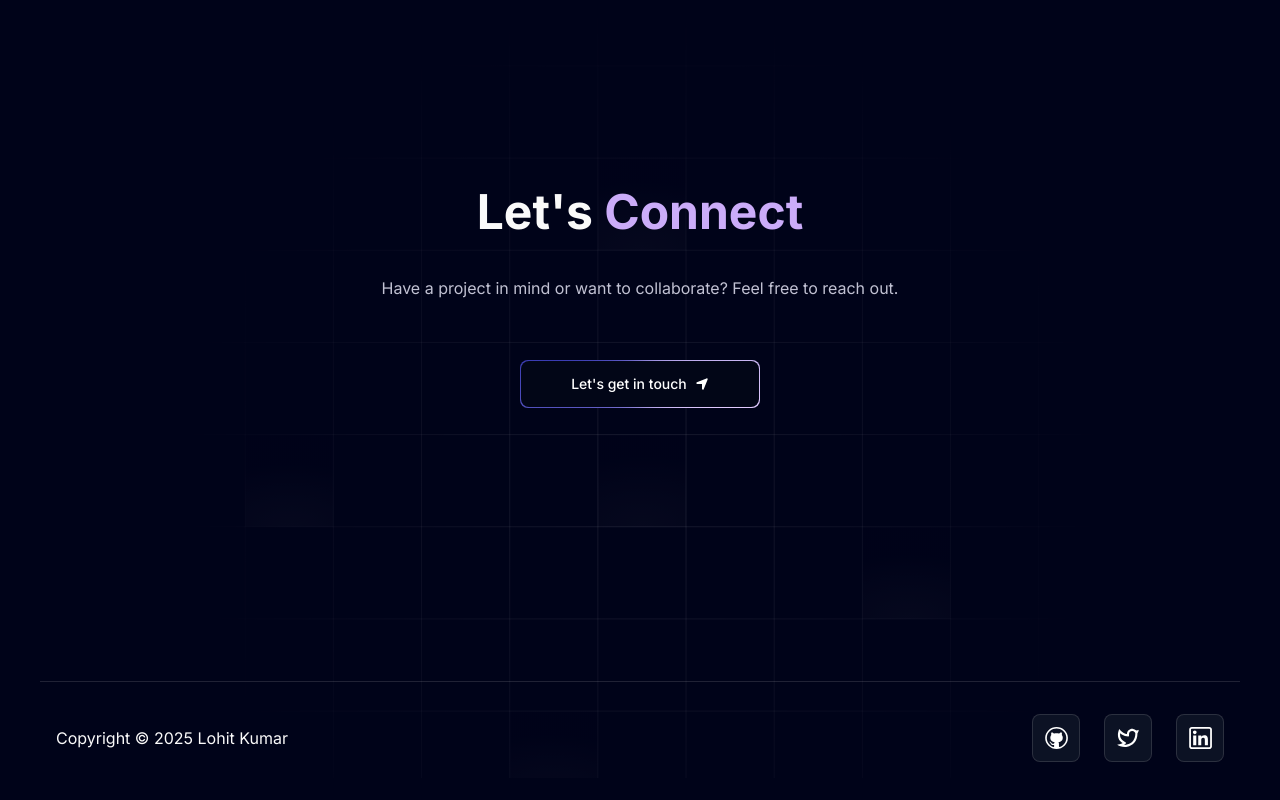
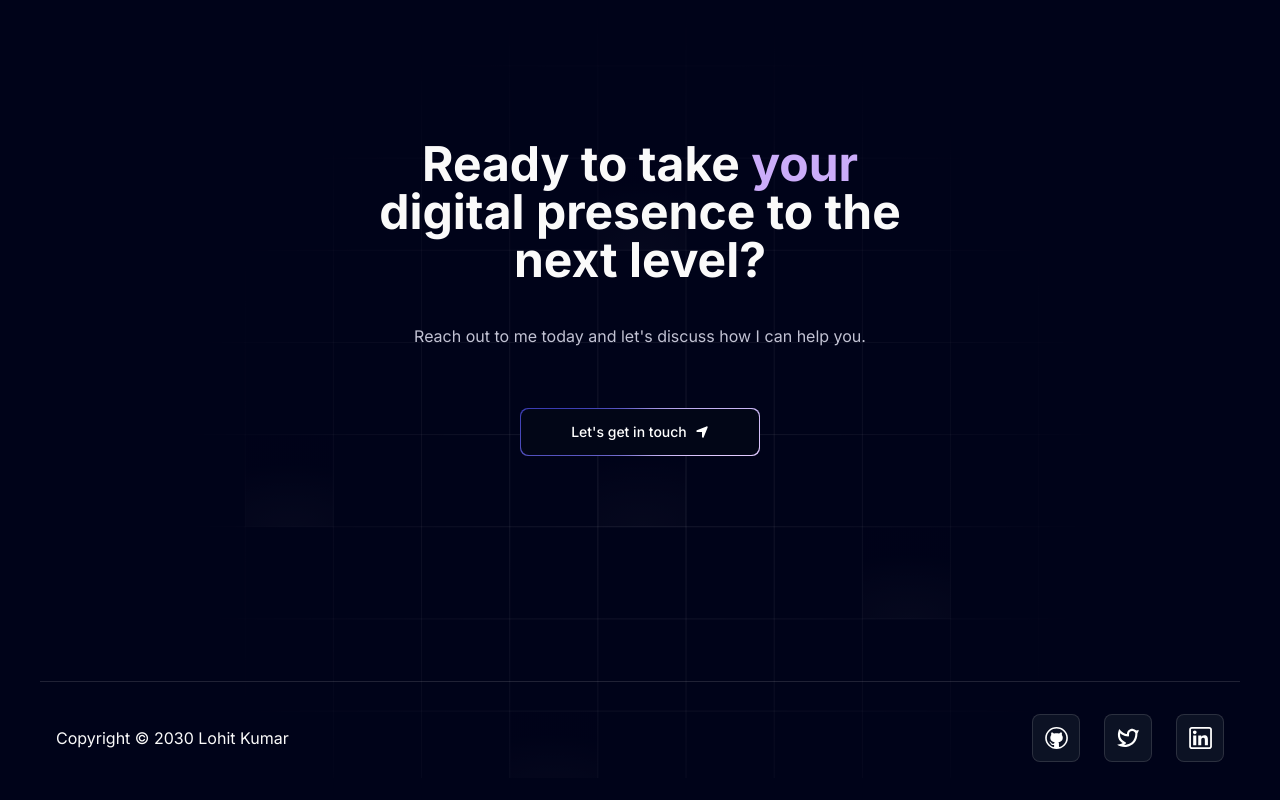
Before and after one commit to lohitkumar1914/Lohit-personal-portfolio, a Next.js app: page / in a window 1280 px wide. Shown: the part 2487-3287 px from the top of the page. Built offline with nearby package versions, Linux system fonts and the light colour scheme.

Commit message:
Update Footer.tsx

```diff
--- a/components/Footer.tsx
+++ b/components/Footer.tsx
@@ -19,17 +19,13 @@ const Footer = () => {
         {/* Main content - centered */}
         <div className="flex-1 flex flex-col items-center justify-center z-10">
           <h1 className="heading lg:max-w-[45vw]">
-            Let's <span className="text-purple">Connect</span>
+            Ready to take <span className="text-purple">your</span> digital
+            presence to the next level?
           </h1>
           <p className="text-white-200 md:mt-10 my-5 text-center">
-            Have a project in mind or want to collaborate? Feel free to reach
-            out.
+            Reach out to me today and let&apos;s discuss how I can help you.
           </p>
-          <a
-            href="mailto:lohitkumar1914@gmail.com"
-            target="_blank"
-            rel="noopener noreferrer"
-          >
+          <a href="mailto:lohitkumar1914@gmail.com">
             <MagicButton
               title="Let's get in touch"
               icon={<FaLocationArrow />}
@@ -42,7 +38,7 @@ const Footer = () => {
         <div className="w-full border-t border-black-300 mt-16 pt-8 pb-4 z-10">
           <div className="container mx-auto px-4 flex md:flex-row flex-col justify-between items-center gap-4">
             <p className="md:text-base text-sm md:font-normal font-light">
-              Copyright © {new Date().getFullYear()} Lohit Kumar
+              Copyright © 2030 Lohit Kumar
             </p>
 
             <div className="flex items-center gap-6">
```
